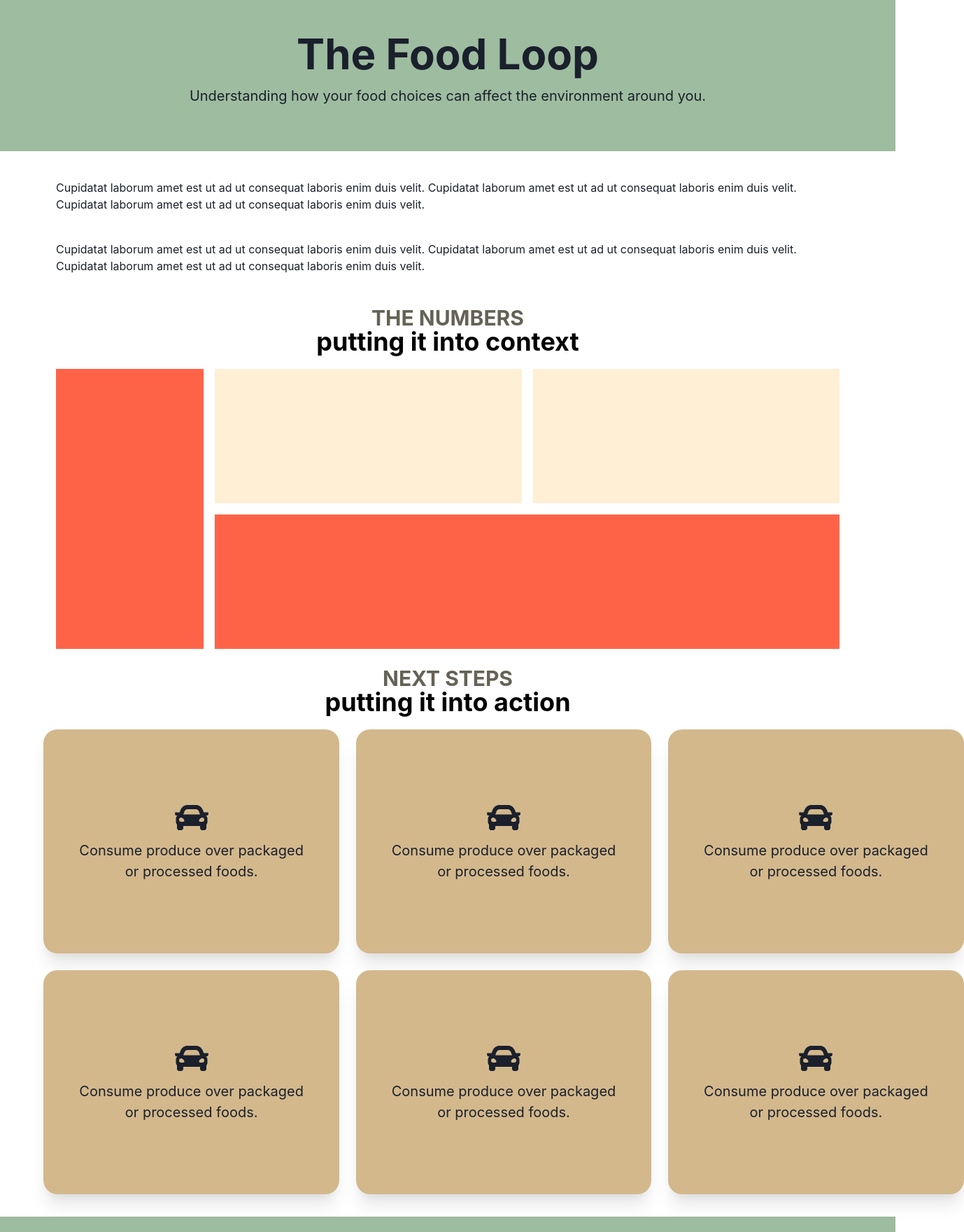
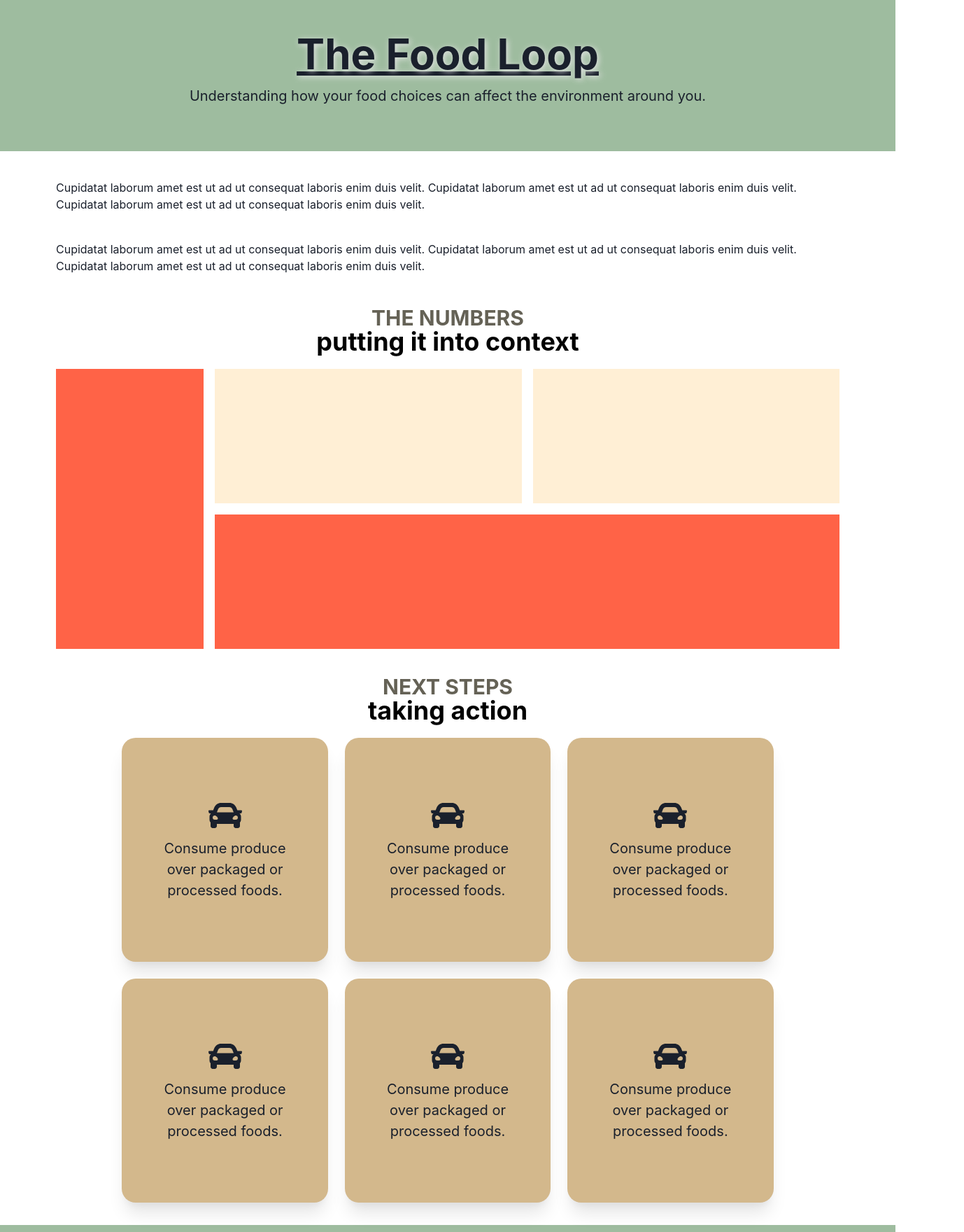
Before and after one commit to exu3/foodprint, a React (Create React App) app: page / in a window 1280 px wide. Shown: the top 1760 px of the page at 70% size, 1378 px wide, since content can reach past the window. Built offline with nearby package versions, Linux system fonts and the light colour scheme.

Commit message:
add some styles

```diff
--- a/src/App.js
+++ b/src/App.js
@@ -25,7 +25,7 @@ function App() {
     <ChakraProvider theme={theme}>
     {/* Top Section */}
       <Box p={8} h="27vh" bgColor="#9EBC9F" w="100%">
-        <Text fontWeight="bold" fontSize="6xl" align="center">The Food Loop</Text>
+        <Text decoration="underline" fontWeight="bold" fontSize="6xl" align="center" textShadow="2px 2px 8px #e5e5e5">The Food Loop</Text>
         <Text fontSize="xl" align="center">Understanding how your food choices can affect the environment around you.</Text>
       </Box>
     {/* Problem section */}
@@ -55,14 +55,14 @@ function App() {
 
     {/* Action cards section */}
 
-    <Box paddingBottom={3} mx="5rem">
+    <Box py={3} mx="5rem">
       <Text fontWeight="bold" fontSize="3xl" align="center" textTransform="uppercase" color="#656256">Next steps</Text>
-      <Text marginTop="-1rem" fontWeight="bold" fontSize="4xl" align="center" color="#000000">putting it into action</Text>
+      <Text marginTop="-1rem" fontWeight="bold" fontSize="4xl" align="center" color="#000000">taking action</Text>
     </Box>
 
-    <Flex mx="5rem" w="100%" justify="center" align="center">
+    <Flex w="100%" justify="center" align="center">
       <Grid templateColumns="repeat(3, 1fr)" gap={6}>
-        <Box p={5} w="33vw" h="40vh" rounded="20px" boxShadow="xl" bgColor="#D3B88C">
+        <Box p={5} w="23vw" h="40vh" rounded="20px" boxShadow="xl" bgColor="#D3B88C">
           <Center h="100%">
             <VStack>
               <FaCar size="3em" />
@@ -70,7 +70,7 @@ function App() {
             </VStack>
           </Center>
         </Box>
-        <Box p={5} w="33vw" h="40vh" rounded="20px" boxShadow="xl" bgColor="#D3B88C">
+        <Box p={5} w="23vw" h="40vh" rounded="20px" boxShadow="xl" bgColor="#D3B88C">
           <Center h="100%">
             <VStack>
               <FaCar size="3em" />
@@ -78,7 +78,7 @@ function App() {
             </VStack>
           </Center>
         </Box>
-        <Box p={5} w="33vw" h="40vh" rounded="20px" boxShadow="xl" bgColor="#D3B88C">
+        <Box p={5} w="23vw" h="40vh" rounded="20px" boxShadow="xl" bgColor="#D3B88C">
           <Center h="100%">
             <VStack>
               <FaCar size="3em" />
@@ -86,7 +86,7 @@ function App() {
             </VStack>
           </Center>
         </Box>
-        <Box p={5} w="33vw" h="40vh" rounded="20px" boxShadow="xl" bgColor="#D3B88C">
+        <Box p={5} w="23vw" h="40vh" rounded="20px" boxShadow="xl" bgColor="#D3B88C">
           <Center h="100%">
             <VStack>
               <FaCar size="3em" />
@@ -94,7 +94,7 @@ function App() {
             </VStack>
           </Center>
         </Box>
-        <Box p={5} w="33vw" h="40vh" rounded="20px" boxShadow="xl" bgColor="#D3B88C">
+        <Box p={5} w="23vw" h="40vh" rounded="20px" boxShadow="xl" bgColor="#D3B88C">
           <Center h="100%">
             <VStack>
               <FaCar size="3em" />
@@ -102,7 +102,7 @@ function App() {
             </VStack>
           </Center>
         </Box>
-        <Box p={5} w="33vw" h="40vh" rounded="20px" boxShadow="xl" bgColor="#D3B88C">
+        <Box p={5} w="23vw" h="40vh" rounded="20px" boxShadow="xl" bgColor="#D3B88C">
           <Center h="100%">
             <VStack>
               <FaCar size="3em" />
```
